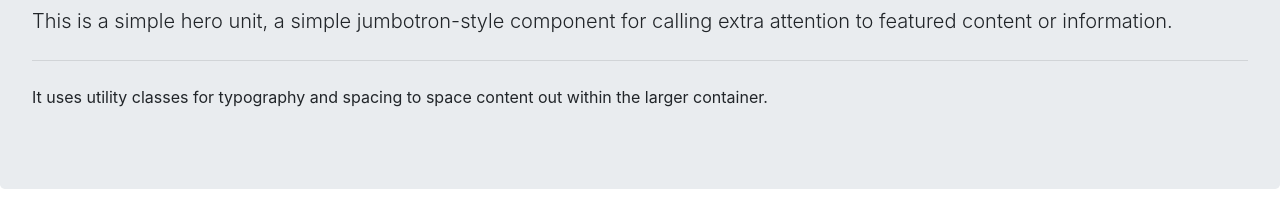
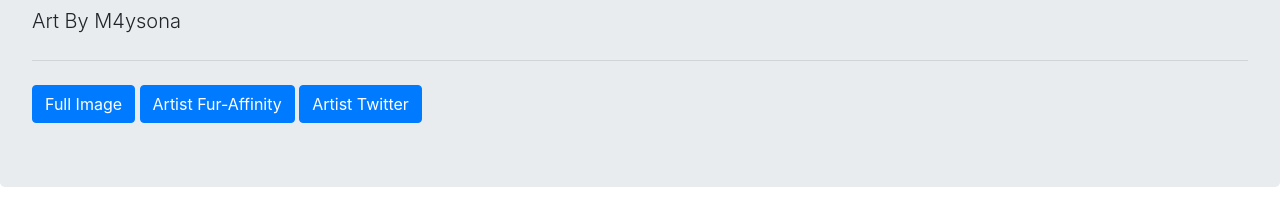
Before and after one commit to Anthony-J-Smith/PersonalPhotoStorage, a plain HTML site: page index.html in a window 1280 px wide. Shown: the part 704-920 px from the top of the page. Drawn offline with nearby package versions, Linux system fonts and the light colour scheme.

Commit message:
added ref sheet text

```diff
--- a/index.html
+++ b/index.html
@@ -37,9 +37,11 @@
     <!-- TODO: add buttons to his FA and Twitter -->
     <div class="jumbotron">
       <h1 class="display-4"><img class="refsheet" src="Images/Alphonse_refsheet_by_M4sona.jpg" alt="Alphonse_refsheet_by_M4sona"></h1>
-      <p class="lead">This is a simple hero unit, a simple jumbotron-style component for calling extra attention to featured content or information.</p>
+      <p class="lead">Art By M4ysona</p>
       <hr class="my-4">
-      <p>It uses utility classes for typography and spacing to space content out within the larger container.</p>
+      <a href="#" class="btn btn-primary">Full Image</a>
+            <a href="#" class="btn btn-primary">Artist Fur-Affinity</a>
+            <a href="https://twitter.com/M4ysona" class="btn btn-primary">Artist Twitter</a>
     </div>
 
 
```
